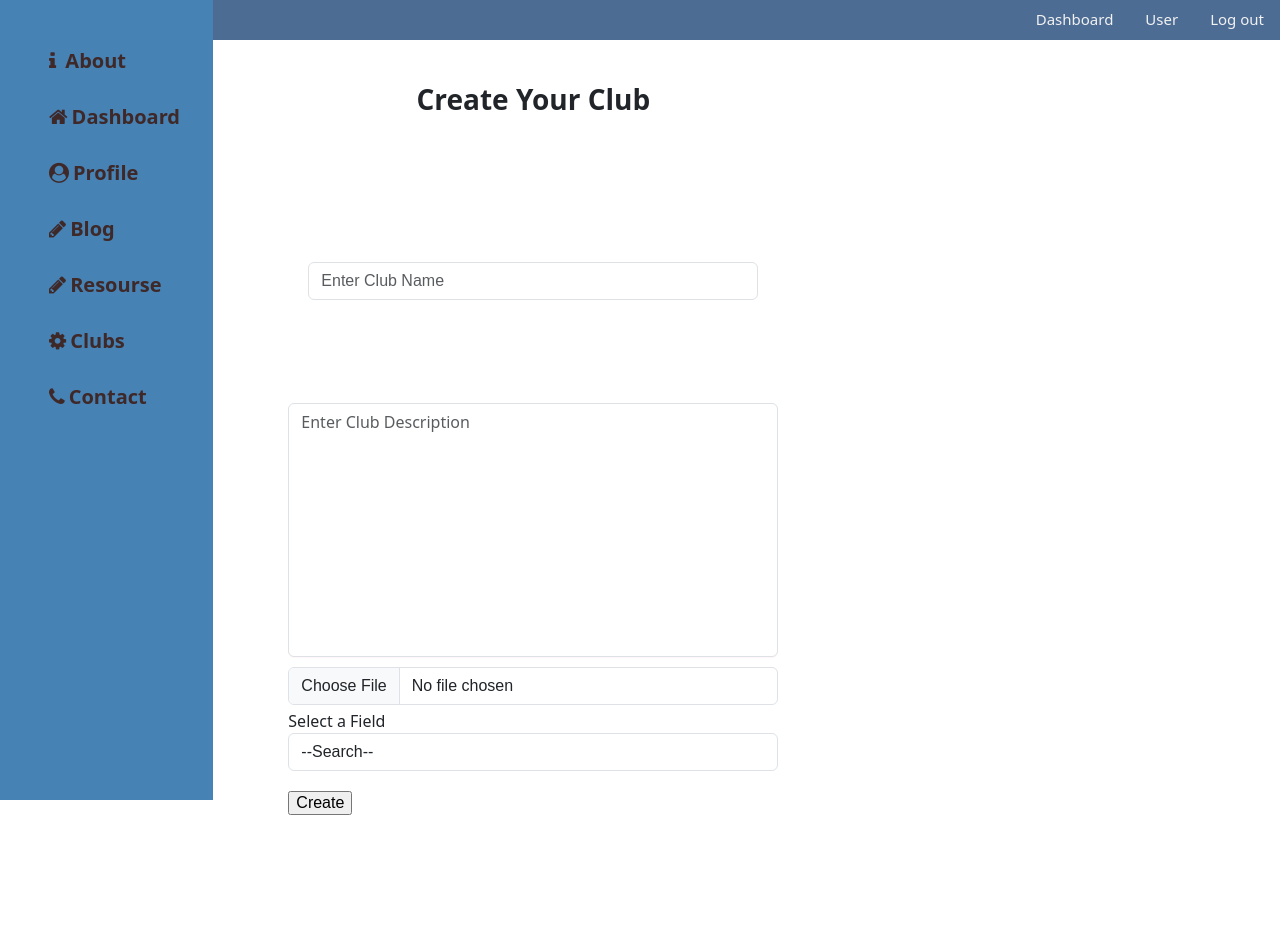
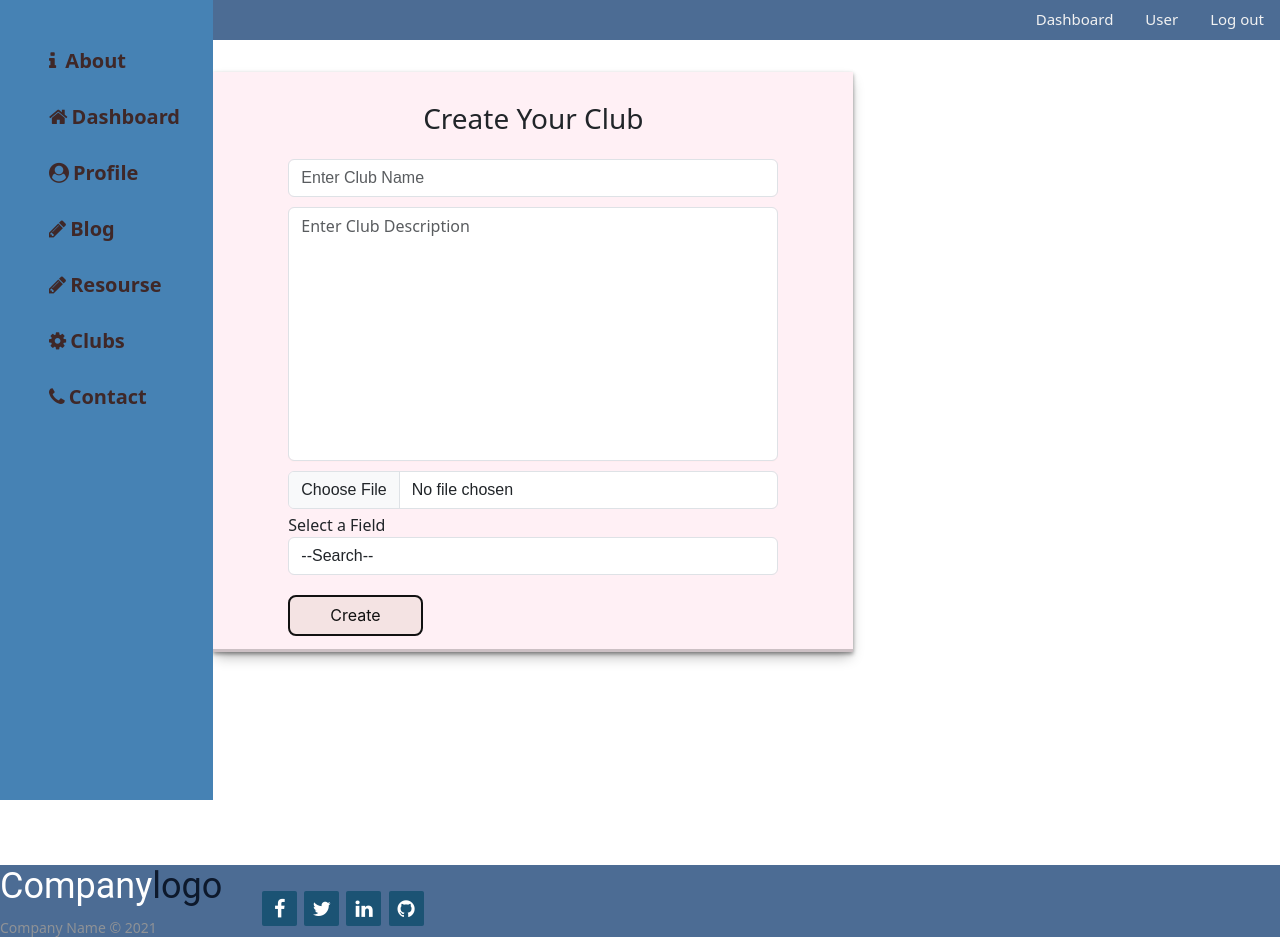
Before and after one commit to SAKSHI-GOYAL321/Social-Learning-, a PHP site: page /createClub.php in a window 1280 px wide. Shown: the top 937 px of the page. Run offline with PHP 8.4, Linux system fonts and the light colour scheme; some libraries are stand-ins or nearby versions.

Commit message:
remaining changes

```diff
--- a/ajax/viewBlog.php
+++ b/ajax/viewBlog.php
@@ -10,8 +10,7 @@ include('connection.php');
     <div class="blog-page">
         <h1><?php $datarow['Title']?></h1>
         <img src="social/<?php $datarow['ImagePath'] ?>" alt="Reload">
-        <p><?php $datarow['Content'] ?></p>
+        <pre><?php $datarow['Content'] ?></pre>
     </div>
     <?php
-
 ?>
--- a/createClub.php
+++ b/createClub.php
@@ -42,13 +42,13 @@
                     </div>
                 </div>
                 <div class="col-sm-10">
-                    <div class="content">
-                        <div class="title">
+                    <div class="content box-club">
+                        <div class="heading_name">
                             <h3 >Create Your Club</h3>
                         </div>
                         <form id = "form">
-                            <div class="title">
-                                <input type="text" name="title" id="title" placeholder="Enter Club Name" class="form-control ">
+                            <div class="title_name">
+                                <input type="text" name="title_name" id="title_name" placeholder="Enter Club Name" class="form-control ">
                             </div>
                             <div class="para">
                                 <textarea name="write" id="write" placeholder="Enter Club Description" cols="53" rows="10" class="form-control "></textarea>
@@ -57,7 +57,7 @@
                             <div>
                                 <!-- <label for="image_file" class="btn">Select Image</label> -->
                                 <!-- <input id="files" style="visibility:hidden;" type="file" > -->
-                                <input type="file" id="image_file" name="image_file"  class="form-control ">
+                                <input type="file" id="image_file" name="image_file"  class="form-control form-style">
                                 <!-- <button style="cursor:pointer" id="btn">Click me</button>
                                 <input type="file" id="input" style="display:block"> -->
                             </div>
@@ -76,7 +76,7 @@
                                         </select>
                             </div>
                             <div>
-                                <input type="submit" value="Create" name="submit" id="submit" onclick="PostClub();">
+                                <input type="submit" value="Create" name="submit" id="submit" onclick="PostClub();"  class="button-56">
                             </div>
                         </form>
                     </div>
--- a/css/clubDash.css
+++ b/css/clubDash.css
@@ -25,7 +25,15 @@
 
         /* border: 1px solid #d0d0d0; */
 }
-
+.p{
+  width: 50%;
+    margin: auto;
+    margin: 1% auto;
+    font-size: 22px;
+    /* background-color: lightcyan; */
+    background-image: linear-gradient(to right, rgb(255 0 0 / 12%), rgb(132 255 255));
+    text-align: center;
+}
 .title{
     text-align: center;
     font-weight: 600;
@@ -141,6 +149,16 @@ textarea :focus, input:focus{
 
 
 /*create your club*/
+
+.box-club{
+  background-color: lavenderblush;
+  width: 60%;
+  margin: 3% auto;
+  /* border-radius: 48px; */
+  padding: 11px;
+  /* box-shadow: 7px 7px 13px grey; */
+  box-shadow: rgba(0, 0, 0, 0.4) 0px 2px 4px, rgba(0, 0, 0, 0.3) 0px 7px 13px -3px, rgba(0, 0, 0, 0.2) 0px -3px 0px inset;
+}
 .product {
     background-image: linear-gradient(
         135deg
@@ -152,6 +170,17 @@ textarea :focus, input:focus{
 
   }
 
+  .heading_name{
+      text-align: center;
+      font-weight: 600;
+      font-size: 18px;
+      margin: 3%;
+  }
+
+  .title_name{
+    text-align: center;
+    font-size: 18px;
+}
   .product:before {
     content: "";
     float: left;
@@ -187,15 +216,15 @@ textarea :focus, input:focus{
   }
 
   .effect-1 {
-    animation: rotate 1.8s linear infinite;
-    background: cyan;
+    /* animation: rotate 1.8s linear infinite;
+    background: cyan; */
     margin-left:140px;
     margin-top:0px;
   }
 
   .effect-2 {
-    animation: rotate 1.2s linear reverse infinite;
-    background: #e7a9ff;
+    /* animation: rotate 1.2s linear reverse infinite;
+    background: #e7a9ff; */
     margin-left:140px;
     margin-top:0px;
   }
@@ -225,3 +254,62 @@ textarea :focus, input:focus{
 
 
 /*    */
+
+/* CSS */
+.button-56 {
+  align-items: center;
+  background-color: #f4e3e3;
+  border: 2px solid #111;
+  border-radius: 8px;
+  box-sizing: border-box;
+  color: #111;
+  cursor: pointer;
+  display: flex;
+  font-family: Inter,sans-serif;
+  font-size: 16px;
+  height: 41px;
+  justify-content: center;
+  line-height: 24px;
+  max-width: 100%;
+  padding: 0 25px;
+  position: relative;
+  text-align: center;
+  text-decoration: none;
+  user-select: none;
+  -webkit-user-select: none;
+  touch-action: manipulation;
+}
+
+.button-56:after {
+  background-color: #111;
+  border-radius: 8px;
+  content: "";
+  display: block;
+  height: 48px;
+  left: 0;
+  width: 100%;
+  position: absolute;
+  top: -2px;
+  transform: translate(8px, 8px);
+  transition: transform .2s ease-out;
+  z-index: -1;
+}
+
+.button-56:hover:after {
+  transform: translate(0, 0);
+}
+
+.button-56:active {
+  background-color: #ffdeda;
+  outline: 0;
+}
+
+.button-56:hover {
+  outline: 0;
+}
+
+@media (min-width: 768px) {
+  .button-56 {
+    padding: 0 40px;
+  }
+}
--- a/css/dashboard.css
+++ b/css/dashboard.css
@@ -277,6 +277,15 @@ ul{
 
 }
 
+.box-club{
+  background-color: lavenderblush;
+  width: 60%;
+  margin: 3% auto;
+  /* border-radius: 48px; */
+  padding: 11px;
+  /* box-shadow: 7px 7px 13px grey; */
+  box-shadow: rgba(0, 0, 0, 0.4) 0px 2px 4px, rgba(0, 0, 0, 0.3) 0px 7px 13px -3px, rgba(0, 0, 0, 0.2) 0px -3px 0px inset;
+}
 
 .form-style{
 
--- a/profile.php
+++ b/profile.php
@@ -41,7 +41,7 @@
                     </div>
                 </div>
                 <div class="col-sm-10">
-                    <div class="">
+                    <div class="box-club">
                         <div>
                             <h2 style="text-align: center; color: slategray;">My Profile</h2>
                         </div>
```
